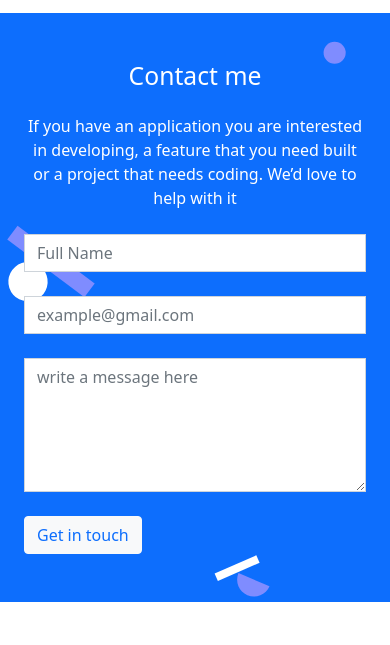
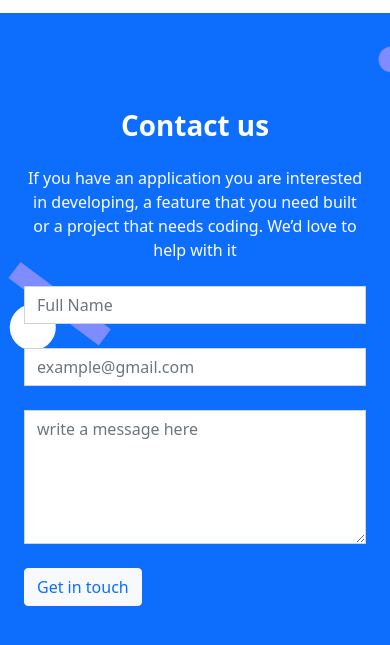
Before and after one commit to abdulhamiid/bootstrap, a plain HTML site: page index.html in a window 390 px wide. Shown: the part 430-1075 px from the top of the page. Before the commit the page ends 1032 px from the top, so only its background shows below. Drawn offline with nearby package versions, Linux system fonts and the light colour scheme.

Commit message:
Modify bootstrap classes for responsiveness

```diff
--- a/index.html
+++ b/index.html
@@ -68,12 +68,10 @@
   </main>
 
   <!-- footer -->
-  <footer class="container-fluid bg-primary text-white">
+  <footer class="container-fluid bg-primary text-white py-5">
       <div class=" container col-lg-4 col-md-6 col-sm-10 text-center">
         <div class="py-5 text-center mx-auto">
-          <header>
-            <h2 class="h2">Contact me</h2>
-          </header>
+          <h2 class="fw-bold display-6">Contact us</h2>
           <p class="contact__text my-4">
             If you have an application you are interested in developing, a feature
             that you need built or a project that needs coding. We’d love to help
```
